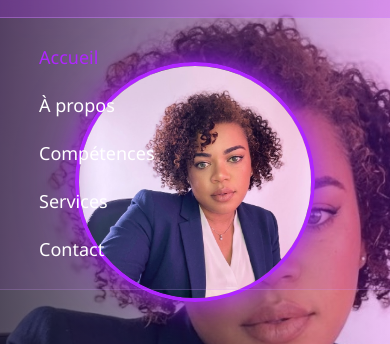
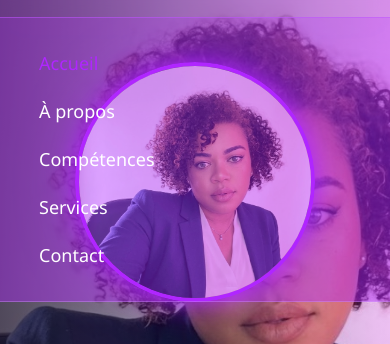
Before and after one commit to Vasvohn/portfoliomartine, a plain HTML site: page index.html in a window 390 px wide. Both pictures are taken after a click on the icon 333 px from the left and 37 px from the top of the page. Shown: the part 58-402 px from the top of the page. Drawn offline with nearby package versions, Linux system fonts and the light colour scheme.

Commit message:
Make the dropdown menu less transparent and a bit thicker.

```diff
--- a/stylesheet.css
+++ b/stylesheet.css
@@ -562,13 +562,13 @@ section {
         right: 0;
         left: 0;
         width: 100%;
-        background: rgba(176, 38, 255, 0.08);
+        background: rgba(176, 38, 255, 0.42);
         backdrop-filter: blur(18px);
         -webkit-backdrop-filter: blur(18px);
-        border-bottom: 1px solid rgba(214, 164, 255, 0.2);
+        border-bottom: 1px solid rgba(214, 164, 255, 0.35);
         display: none;
         flex-direction: column;
-        padding: 16px 10%;
+        padding: 22px 10%;
     }
 
     .navbar.active {
```
